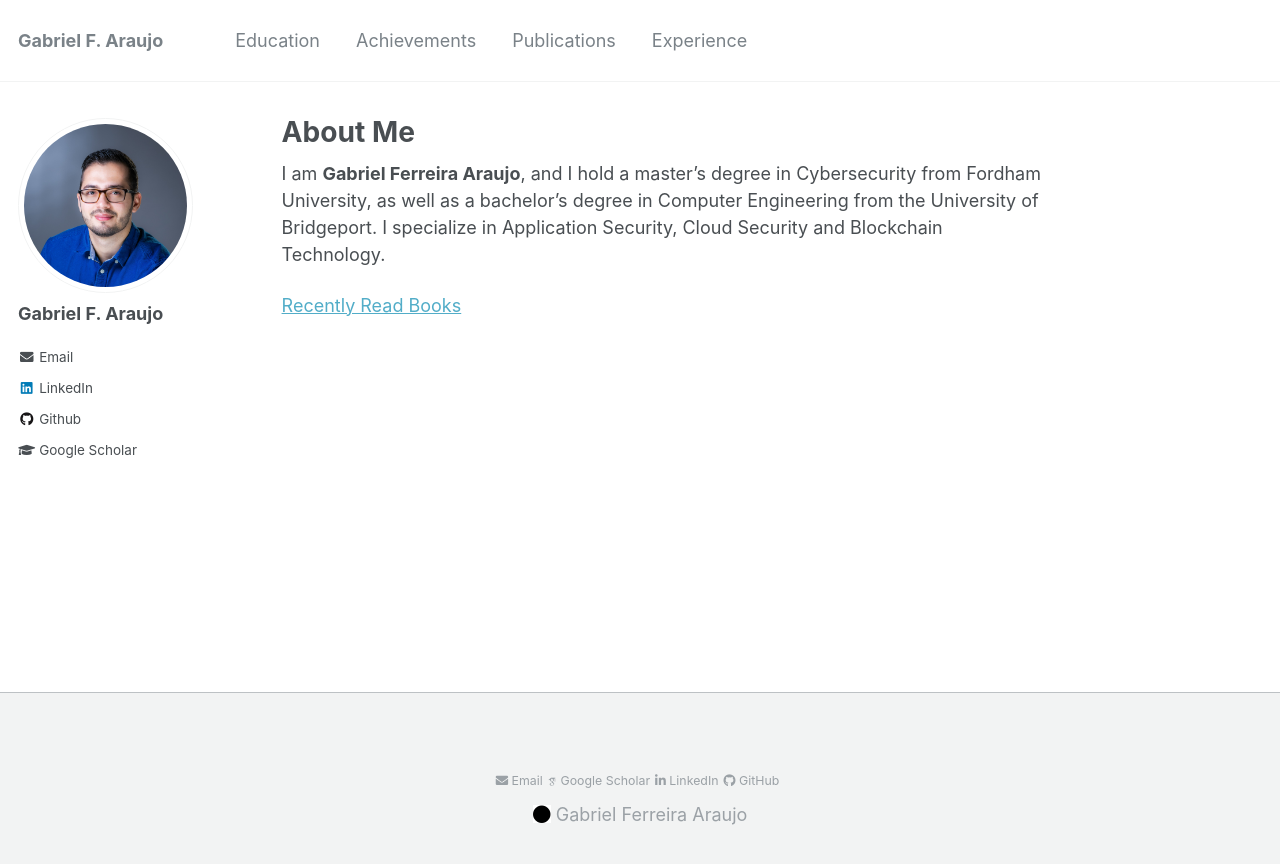
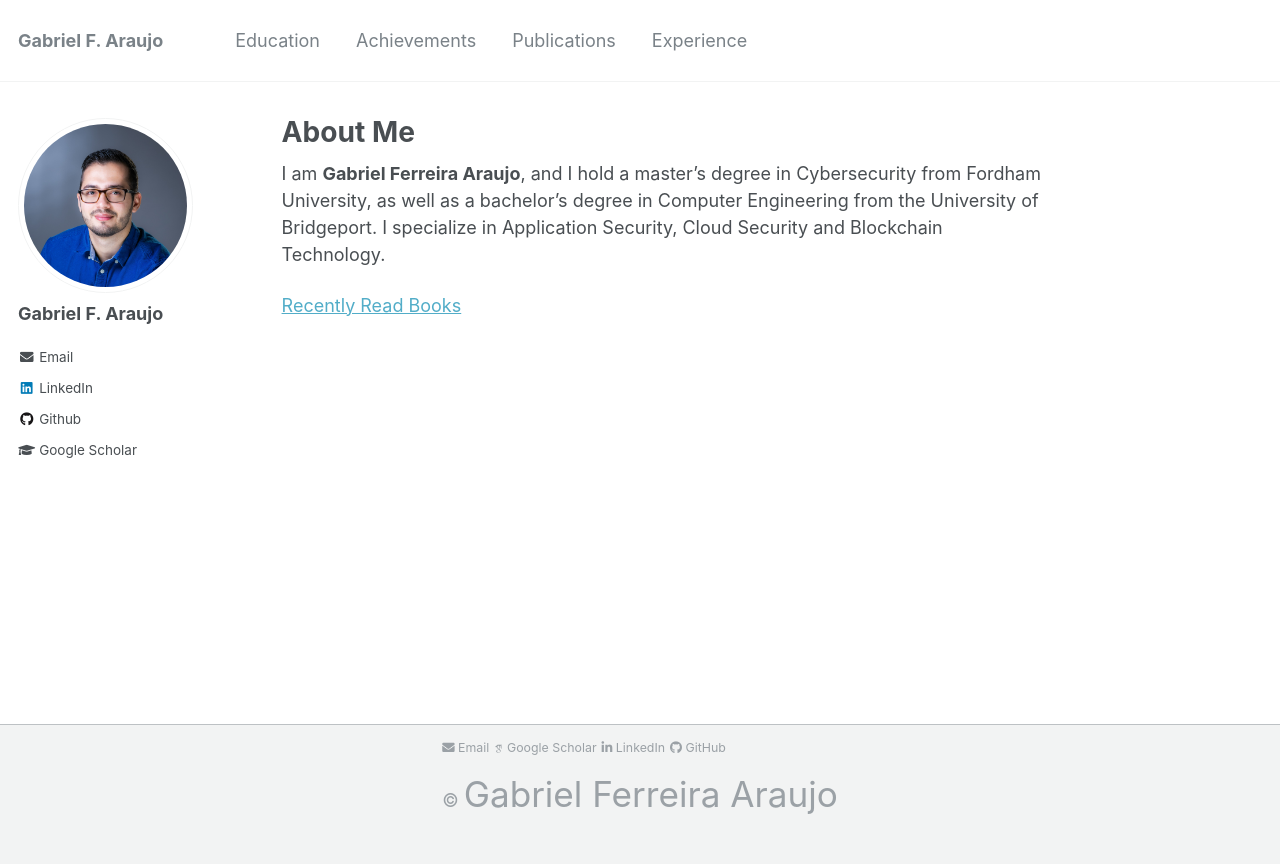
Before and after one commit to gabrujo/gabrujo.github.io, a Jekyll site: the page built from _pages/about.md, in a window 1280 px wide. Shown: the top 864 px of the page. Built offline with Jekyll 4.4.1, drawn with Linux system fonts in a browser that asks for light colours; some web fonts are replaced.

Commit message:
additional changes in footer

```diff
--- a/_includes/footer.html
+++ b/_includes/footer.html
@@ -24,8 +24,8 @@
     </ul>
     <div class="copyright">
       <span>
-        <i class="fas fa-circle text-black bg-white"></i>
-        <span class="mx-1">Gabriel Ferreira Araujo</span>
+        ©
+        <span class="mx-1 full-name">Gabriel Ferreira Araujo</span>
       </span>
     </div>
   </div>
--- a/_sass/_footer.scss
+++ b/_sass/_footer.scss
@@ -23,7 +23,8 @@
     @include clearfix;
     margin-left: auto;
     margin-right: auto;
-    margin-top: 2em;
+    margin-top: 0.2em;
+    margin-bottom: 0.2em;
     max-width: 100%;
     padding: 0 1em 2em;
 
```
